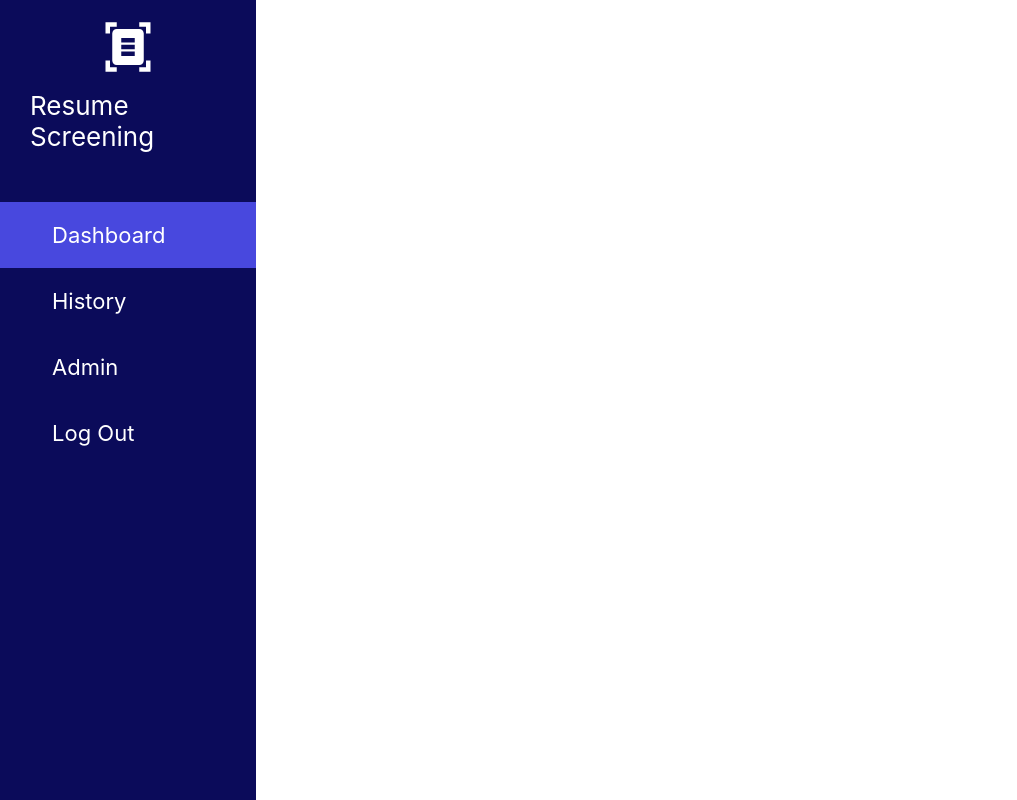
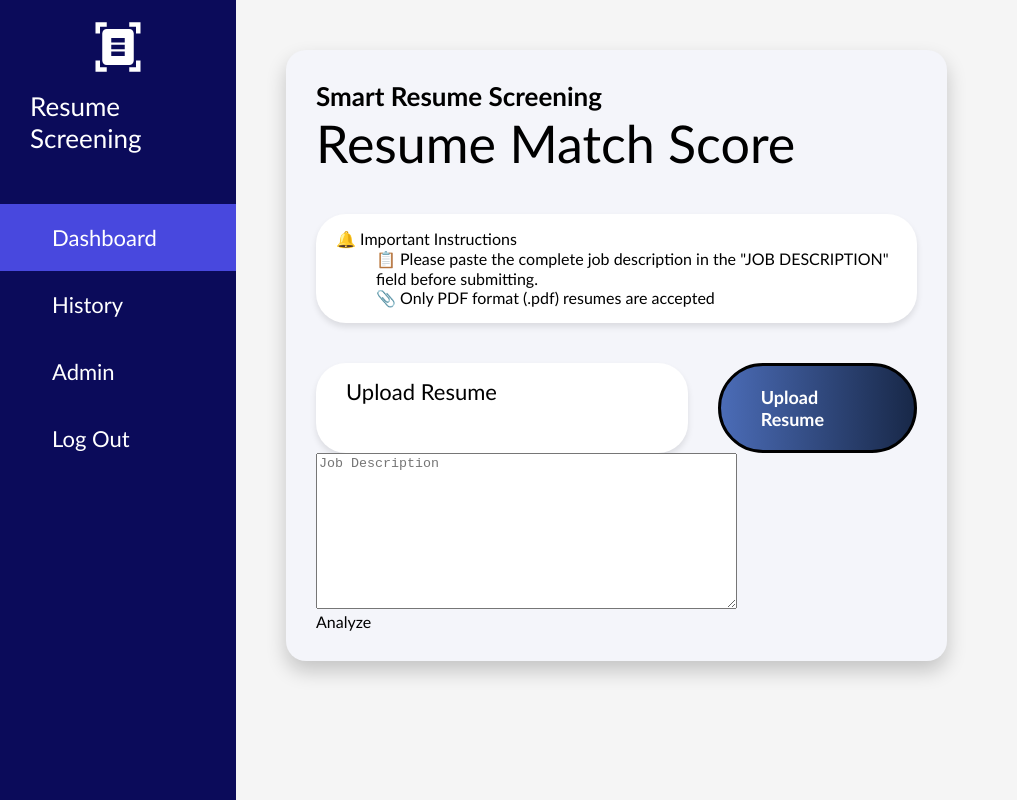
Before and after one commit to farhanhoq/Resume-Score-AI, a React (Vite) app: page /dashboard in a window 1280 px wide. Shown: the whole page, without its empty margins (0-1017 px from the left). Built offline with nearby package versions, Linux system fonts and the light colour scheme; some icons are missing.

Commit message:
dashboard basic structure

```diff
--- a/src/App.css
+++ b/src/App.css
@@ -1,9 +1,6 @@
 body {
     margin: 0;
-    font-family: -apple-system, BlinkMacSystemFont, 'Segoe UI', Roboto, Oxygen,
-        Ubuntu, Cantarell, 'Open Sans', 'Helvetica Neue', sans-serif;
-    -webkit-font-smoothing: antialiased;
-    -moz-osx-font-smoothing: grayscale;
+    font-family: 'Gill Sans', 'Gill Sans MT', Calibri, 'Trebuchet MS', sans-serif
     }
 
 .App {
--- a/src/component/Dashboard/DashBoard.jsx
+++ b/src/component/Dashboard/DashBoard.jsx
@@ -4,6 +4,46 @@ import styles from './DashBoard.module.css'
 export const DashBoard = () => {
   return (
     <div className={styles.dashboard}>
+
+      <div className={styles.DashBoardLeft}>
+
+        <div className={styles.DashBoardHeader}>
+          <div className={styles.DashBoardHeaderTitle}>Smart Resume Screening</div>
+          <div className={styles.DashBoardHeaderLargeTitle}>Resume Match Score</div>
+        </div>
+
+        <div className={styles.alertInfo}>
+
+          <div>🔔 Important Instructions</div>
+
+          <div className={styles.dashboardInstruction}>
+            <div>📋 Please paste the complete job description in the "JOB DESCRIPTION" field before submitting.</div>
+            <div>📎 Only PDF format (.pdf) resumes are accepted</div>
+          </div>
+
+        </div>
+
+          <div className={styles.dashboardUploadResume}>
+
+            <div className={styles.dashboardUploadResumeBlock}>
+              Upload Resume
+            </div>
+
+            <div className={styles.dashboardUploadInputField}>
+              <label htmlFor="inputField" className={styles.uploadBTN}>Upload Resume</label>
+              <input type="file" accept=".pdf" id='inputField' />
+            </div>
+
+          </div>
+
+          <div className={styles.dashboardJDCArea}>
+            <textarea className={styles.dashboardJDCAreaText} placeholder='Job Description' rows={10} cols={50}></textarea>
+
+            <div className={styles.dashboardAnalyzeButton}>Analyze</div>
+          </div>
+
+      </div>
+
     </div>
   )
 }
--- a/src/component/Dashboard/DashBoard.module.css
+++ b/src/component/Dashboard/DashBoard.module.css
@@ -0,0 +1,81 @@
+.dashboard{
+    flex: 0.8;
+    height: 100vh;
+    overflow: auto;
+    padding: 50px;
+    display: flex;
+    justify-content: space-between;
+    background-color: whitesmoke;
+    box-sizing: border-box;
+}
+
+.DashBoardLeft {
+  width: 70%;
+  padding: 30px;
+  height: 100%;
+  height: fit-content;
+  box-sizing: border-box;
+  background-color: #f4f5fa;
+  border-radius: 20px;
+  box-shadow: 0 10px 20px rgba(0, 0, 0, 0.2);
+}
+
+.DashBoardHeaderTitle {
+    font-size: 26px;
+    font-weight: 600;
+}
+
+.DashBoardHeaderLargeTitle {
+    font-size: 52px;
+}
+
+.alertInfo {
+    width: 100%;
+    box-sizing: border-box;
+    border-radius: 30px;
+    padding: 15px 20px;
+    box-shadow: 0 4px 6px rgba(0, 0, 0, 0.1);
+    margin: 40px 0;
+    font-size: 16px;
+    background-color: white;
+}
+
+.dashboardInstruction {
+    margin-left: 40px;
+}
+
+.dashboardUploadResume {
+    display: flex;
+    justify-content: space-between;
+    gap: 30px;
+}
+
+.dashboardUploadResumeBlock {
+    width: 65%;
+    background-color: white;
+    border-radius: 30px;
+    padding: 15px 30px;
+    box-sizing: border-box;
+    box-shadow: 0 4px 6px rgba(0, 0, 0, 0.1);
+    font-size: 22px;
+}
+
+.dashboardUploadInputField {
+    display: flex;
+    align-items: center;
+}
+
+.uploadBTN {
+    font-size: 18px;
+    cursor: pointer;
+    padding: 20px 40px;
+    color: white;
+    font-weight: 700;
+    background: linear-gradient(90deg, #4b6cb7 0%, #182848 100%);
+    border-radius: 309px;
+    border: 3px solid black;
+}
+
+input {
+    display: none;
+}
```
